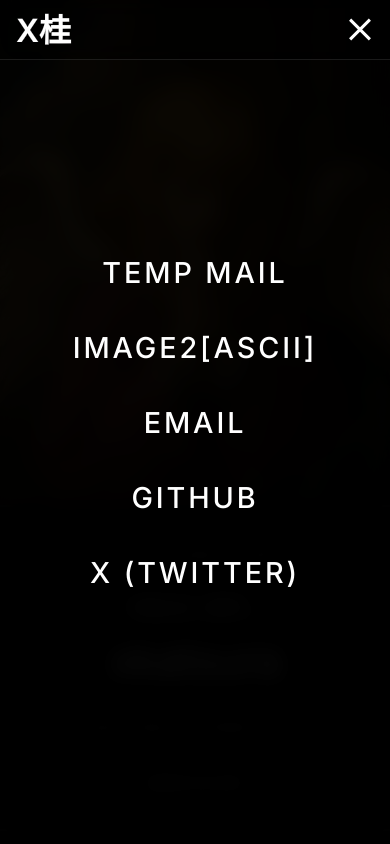
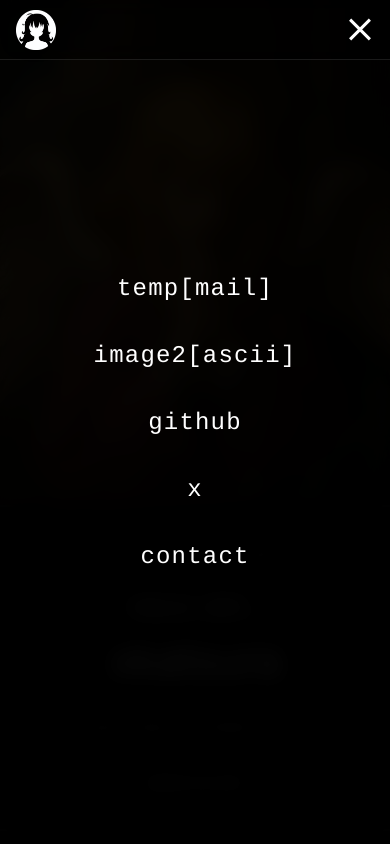
Before and after one commit to katsuraxyz/xkatsura, a website: page index.html in a window 390 px wide. Both pictures are taken after a click on the button "Menu". Shown: the top 844 px of the page. Drawn offline with Linux system fonts and the light colour scheme.

Commit message:
Update logo, favicon, and mobile menu styles

```diff
--- a/assets/css/styles.css
+++ b/assets/css/styles.css
@@ -531,11 +531,13 @@ body {
   }
 
   .menu-link {
+    font-family: 'JetBrains Mono', Courier, monospace;
     color: #fff;
     text-decoration: none;
-    font-size: 1.8rem;
-    font-weight: 500;
-    letter-spacing: 0.1em;
+    font-size: 1.5rem;
+    font-weight: 400;
+    letter-spacing: 0.05em;
+    text-transform: lowercase;
     transition: color 0.3s ease, transform 0.3s ease;
   }
 
--- a/index.html
+++ b/index.html
@@ -4,7 +4,8 @@
   <meta charset="UTF-8">
   <meta name="viewport" content="width=device-width, initial-scale=1.0">
   <title>xkatsura | Concepts</title>
-  <link rel="stylesheet" href="assets/css/styles.css?v=17">
+  <link rel="icon" type="image/png" href="favicon.png" sizes="32x32">
+  <link rel="stylesheet" href="assets/css/styles.css?v=18">
   <link rel="preconnect" href="https://fonts.googleapis.com">
   <link rel="preconnect" href="https://fonts.gstatic.com" crossorigin>
   <link href="https://fonts.googleapis.com/css2?family=Inter:wght@300;400;500;600&display=swap" rel="stylesheet">
@@ -14,14 +15,7 @@
   <!-- Global Mobile Navbar -->
   <nav class="mobile-navbar">
     <div class="navbar-brand">
-      <svg class="brand-svg" viewBox="0 0 80 40" width="80" height="40" xmlns="http://www.w3.org/2000/svg">
-        <defs>
-          <filter id="brand-shadow" x="-50%" y="-50%" width="200%" height="200%">
-            <feDropShadow dx="0" dy="2" stdDeviation="4" flood-color="#000" flood-opacity="0.9"/>
-          </filter>
-        </defs>
-        <text x="0" y="32" font-family="Inter, sans-serif" font-weight="700" font-size="32" fill="#fff" filter="url(#brand-shadow)">X桂</text>
-      </svg>
+      <img src="assets/images/logo2.png" alt="Logo" class="brand-img" style="height: 40px; width: auto; object-fit: contain; filter: drop-shadow(0px 2px 4px rgba(0,0,0,0.9));">
     </div>
     <button class="hamburger-menu mobile-hamburger" aria-label="Menu">
       <span></span>
@@ -33,11 +27,11 @@
   <!-- Fullscreen Mobile Menu Overlay -->
   <div class="mobile-menu-overlay" id="mobile-menu">
     <nav class="mobile-menu-links">
-      <a href="tempmail/" class="menu-link">TEMP MAIL</a>
-      <a href="image2ascii/" class="menu-link">IMAGE2[ASCII]</a>
-      <a href="#contact-section" class="menu-link">EMAIL</a>
-      <a href="https://github.com/katsuraxyz" target="_blank" class="menu-link">GITHUB</a>
-      <a href="https://x.com/kattttttttssss" target="_blank" class="menu-link">X (TWITTER)</a>
+      <a href="tempmail/" class="menu-link">temp[mail]</a>
+      <a href="image2ascii/" class="menu-link">image2[ascii]</a>
+      <a href="https://github.com/katsuraxyz" target="_blank" class="menu-link">github</a>
+      <a href="https://x.com/kattttttttssss" target="_blank" class="menu-link">x</a>
+      <a href="#contact-section" class="menu-link">contact</a>
     </nav>
   </div>
 
```
Also changed, not shown: explore/index.html (+3 -1 lines), assets/images/logo2.png (added), favicon.png (added), 1 other file.
